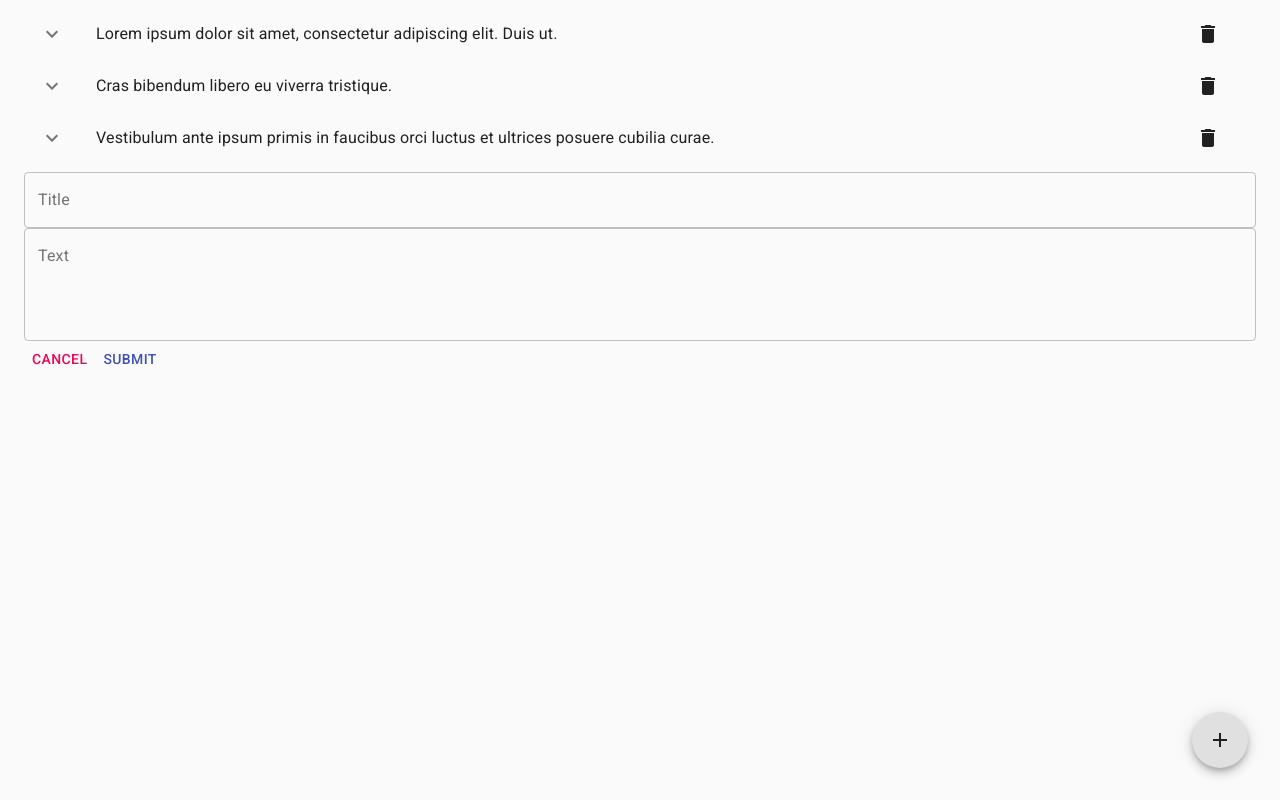
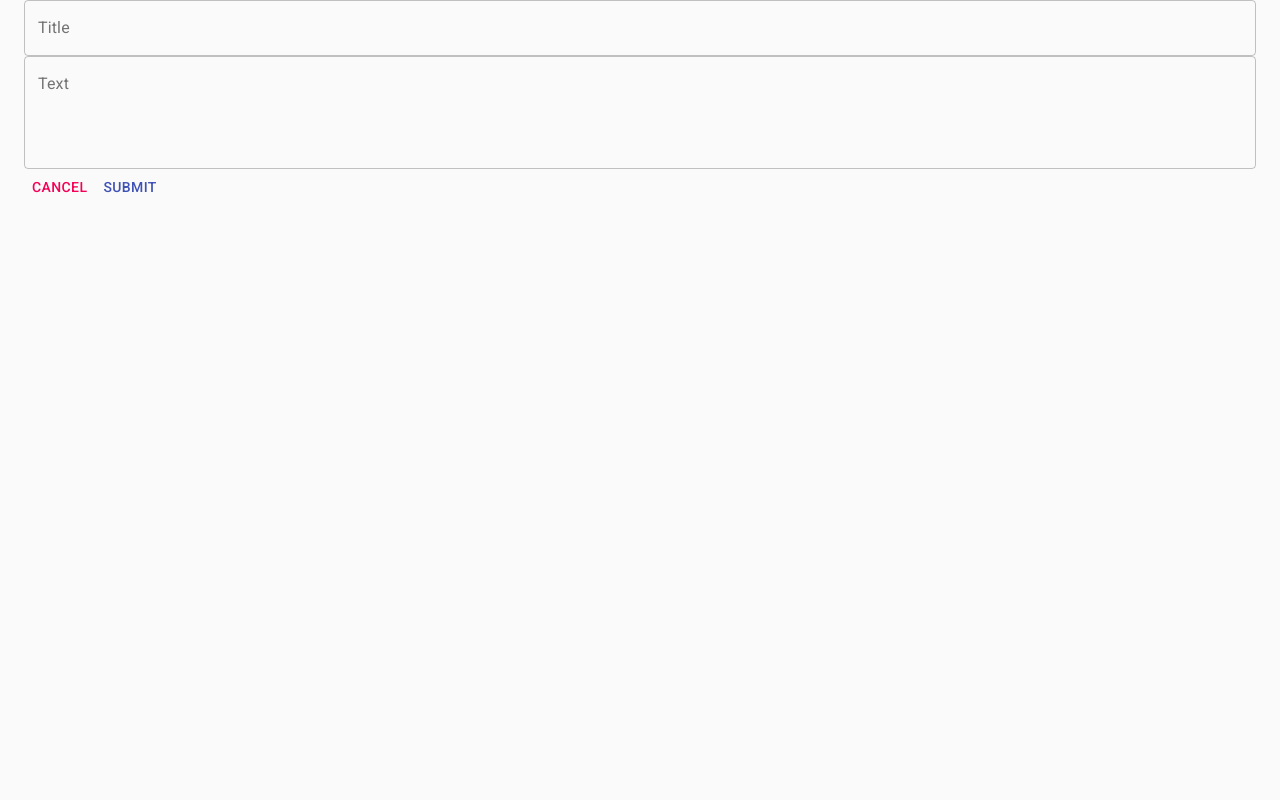
Before and after one commit to cli135/quicknote-app, a React (Create React App) app: page /add in a window 1280 px wide. Built offline with nearby package versions, Linux system fonts and the light colour scheme.

Commit message:
changing views with react routing so back btn works

```diff
--- a/package.json
+++ b/package.json
@@ -10,6 +10,8 @@
     "@testing-library/user-event": "^13.5.0",
     "react": "^17.0.2",
     "react-dom": "^17.0.2",
+    "react-router": "^5.2.0",
+    "react-router-dom": "^5.2.0",
     "react-scripts": "5.0.0",
     "web-vitals": "^2.1.4"
   },
--- a/src/App.js
+++ b/src/App.js
@@ -2,6 +2,8 @@ import React, { Component } from "react";
 import { Container } from "@material-ui/core";
 import DisplayNotes from "./pages/DisplayNotes";
 import AddNote from "./pages/AddNote";
+import { Route, Switch } from "react-router";
+
 
 class App extends Component {
   constructor(props) {
@@ -35,15 +37,55 @@ class App extends Component {
     });
   };
 
+  // we need a better solution
+  // because this doesn't user browser's back and forward button
+  // like url and browser history
+  // to navigate between views
+  // each view should have separate url and we will
+  // use react routing to handle the details of actually
+  // giving each page its own url
+  // // toggle homepage
+  // changePage = () => {
+  //   this.setState((state) => {
+  //     return {
+  //       showHomepage: !state.showHomepage,
+  //     };
+  //   });
+  // };
+
+  // before: we were using a ternary operator with showHomepage
+  // ternary operator instead of if statement in jsx react
+  // use boolean as a deciding factor/flag
+  // to display homepage or not
+  // (one component or the other component)
+
+  // now: we are using react routing to allow us to
+  // use back button to navigate to diff urls on the same webpage
+  // so it preserves browser history when changing views
+  // so back button and bookmarks etc. work correctly
+  // instead of going under the rader changing views as before
+  // e.g. helps browser know more about the view changing
+  // to implement the back button etc.
   render() {
     const { notes } = this.state;
+    // one path is the home path
+    // another path is the add path
+    // switch switches between the two paths/routes
     return (
       <Container>
-        <DisplayNotes notes={notes} deleteNote={this.deleteNote} />
-        <AddNote />
+        <Switch>
+          <Route exact path="/">
+            <DisplayNotes notes={notes} deleteNote={this.deleteNote} />
+          </Route>
+          <Route path="/add">
+            <AddNote />
+          </Route>
+        </Switch>
       </Container>
     );
   }
+
+
 }
 
 export default App;
--- a/src/index.js
+++ b/src/index.js
@@ -1,11 +1,13 @@
 import ReactDOM from "react-dom";
 import App from "./App";
 import {CssBaseline} from "@material-ui/core";
+import { BrowserRouter as Router } from "react-router-dom";
+
 
 ReactDOM.render(
-  <>
+  <Router>
     <CssBaseline />
     <App />
-  </>,
+  </Router>,
   document.getElementById("root")
 );
--- a/src/pages/AddNote.js
+++ b/src/pages/AddNote.js
@@ -1,6 +1,22 @@
 import { FormControl, TextField, Button } from "@material-ui/core";
 
-function AddNote() {
+function AddNote(props) {
+  const { changePage } = props;
+
+  const handleCancel = (event) => {
+    event.preventDefault();
+    changePage();
+  }
+
+  // in this case, the cancel button is what
+  // will onClick cause the changePage() prop to be called
+  // its like giving you a way out of the function,
+  // back up the inheritance chain
+  // so you can change the upper level view
+  // despite the flow of data going from parent to child
+  // the child can still modify the parent's state component
+  // by calling a function that it was given. this is react
+  // passing props that will be called to change parent state
       return (
         <form>
           <FormControl fullWidth>
@@ -10,7 +26,8 @@ function AddNote() {
             <TextField label="Text" multiline rows={4} variant="outlined" />
           </FormControl>
           <div>
-        <Button type="button" color="secondary">
+
+            <Button type="button" color="secondary" onClick={handleCancel}>
               Cancel
             </Button>
             <Button type="submit" color="primary">
--- a/src/pages/DisplayNotes.js
+++ b/src/pages/DisplayNotes.js
@@ -1,6 +1,7 @@
 import { List, Fab, withStyles } from "@material-ui/core";
 import { Add } from "@material-ui/icons";
 import Note from "../components/Note";
+import { Link } from "react-router-dom";
 
 const styles = {
   fab: {
@@ -11,7 +12,7 @@ const styles = {
 };
 
 function DisplayNotes(props) {
-  const { notes, deleteNote, classes } = props;
+  const { notes, deleteNote, classes, changePage } = props;
   return (
     <>
       <List>
@@ -19,7 +20,14 @@ function DisplayNotes(props) {
           return <Note note={note} key={index} deleteNote={deleteNote} />;
         })}
       </List>
-      <Fab aria-label={"Add"} className={classes.fab}>
+      <Fab
+      // ok basically having the onClick call the changePage prop
+      // to go up the 'call stack' or the inheritance chain
+      // and tell the App.js to switch its homepage state
+        aria-label={"Add"}
+        className={classes.fab}
+        onClick={() => changePage()}
+      >
         <Add />
       </Fab>
     </>
```
Also changed, not shown: 1 other file (tests, documents, lock files or other folders). Lines whose indentation alone changed are shown as unchanged.
